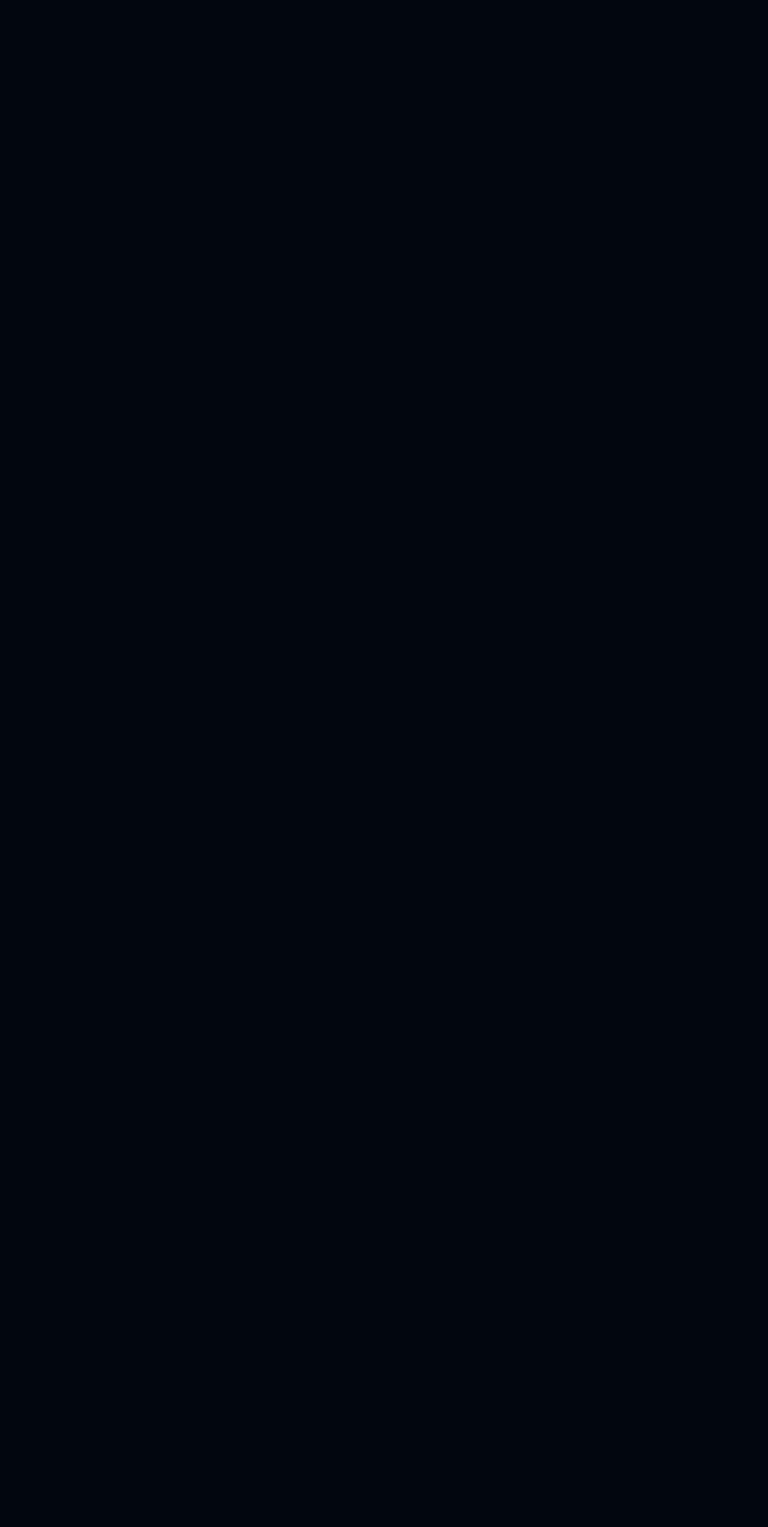
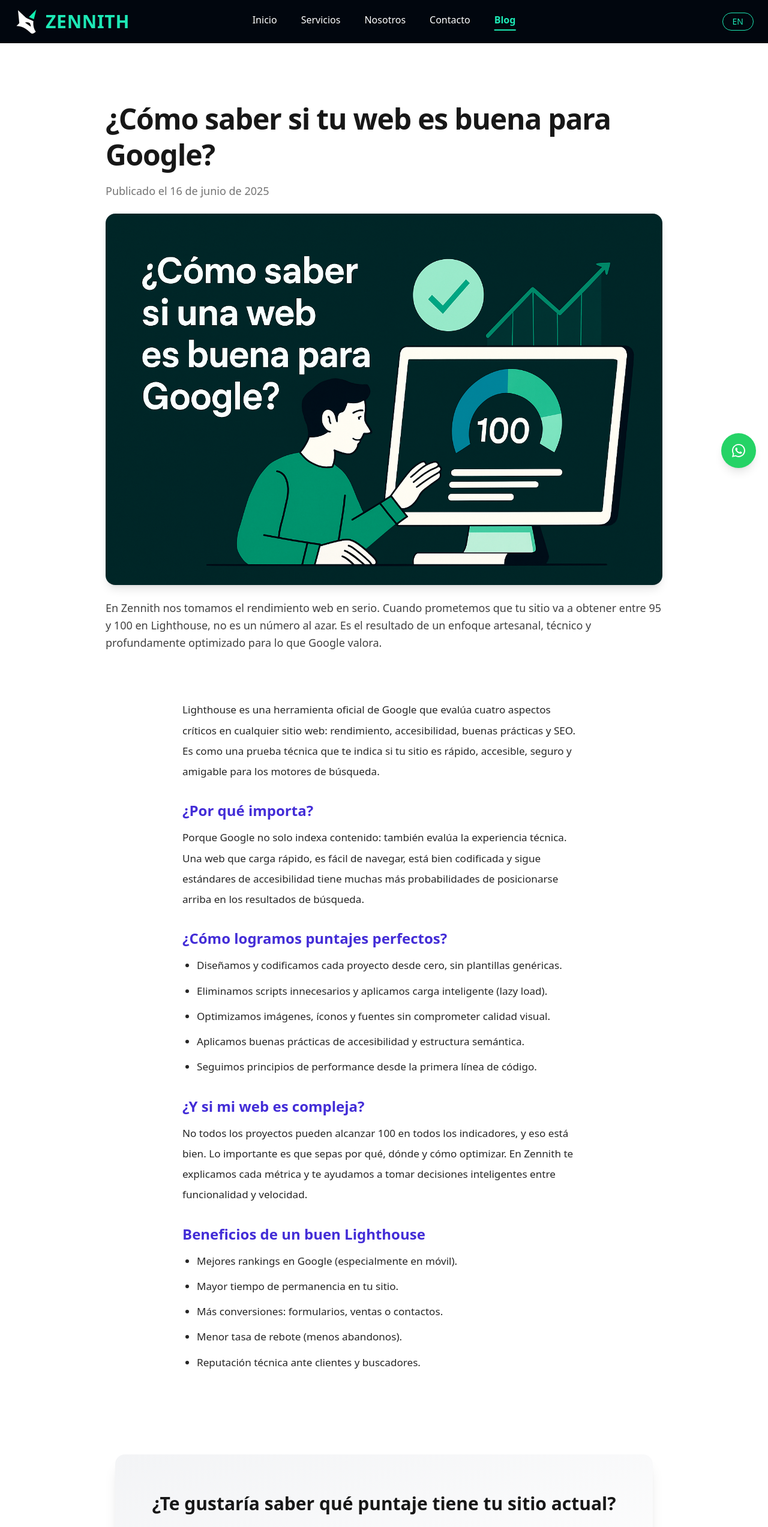
Before and after one commit to Nachiiitou/Zennith, a React (Vite) app: page /1/blog/como-medir-lighthouse in a window 1280 px wide. Before the commit this address had no page. Shown: the top 2545 px of the page at 60% size. Before the commit the page ends 800 px from the top, so only its background shows below. Built offline with nearby package versions, Linux system fonts and the light colour scheme.

Commit message:
Corregido las imagenes, anadido el blog y su primer post

```diff
--- a/src/App.jsx
+++ b/src/App.jsx
@@ -18,11 +18,11 @@ import Footer from "./components/global/Footer";
 import WhatsAppButton from "./components/global/WhatsAppButton";
 import ScrollToTop from "./components/global/ScrollToTop";
 
-
-// Páginas públicas
+// Páginas estáticas
 import SobreNosotros from "./pages/SobreNosotros";
 import Contacto from "./pages/Contacto";
 
+// Lazy-loaded principales
 const Home = lazy(() => import("./pages/Home"));
 const Servicios = lazy(() => import("./pages/Servicios"));
 const Automatizacion = lazy(() => import("./pages/servicios/Automatizacion"));
@@ -34,6 +34,10 @@ const IntegracionApis = lazy(() => import("./pages/servicios/IntegracionApis"));
 const AgentesIA = lazy(() => import("./pages/servicios/AgentesIA"));
 const BusinessIntelligence = lazy(() => import("./pages/servicios/BusinessIntelligence"));
 const Chatbots = lazy(() => import("./pages/servicios/Chatbots"));
+
+// Blog
+const Blog = lazy(() => import("./blog/index"));
+const ComoMedirLighthouse = lazy(() => import("./blog/como-saber-si-una-web-es-buena-para-google"));
 
 function LayoutWrapper() {
   const { lang } = useParams();
@@ -84,9 +88,7 @@ function AppWrapper() {
           {/* Redirección inicial */}
           <Route path="/" element={<Navigate to={`/${initialLang}`} replace />} />
 
-
-
-          {/* RUTAS PÚBLICAS MULTIIDIOMA */}
+          {/* RUTAS MULTIIDIOMA */}
           <Route path="/:lang" element={<LayoutWrapper />}>
             <Route index element={<Home />} />
             <Route path="servicios" element={<Servicios />} />
@@ -102,6 +104,9 @@ function AppWrapper() {
             <Route path="nosotros" element={<SobreNosotros />} />
             <Route path="contacto" element={<Contacto />} />
 
+            {/* BLOG */}
+            <Route path="blog" element={<Blog />} />
+            <Route path="blog/como-medir-lighthouse" element={<ComoMedirLighthouse />} />
           </Route>
         </Routes>
       </Suspense>
--- /dev/null
+++ b/src/blog/como-saber-si-una-web-es-buena-para-google.jsx
@@ -0,0 +1,97 @@
+import { Link } from "react-router-dom";
+
+export const meta = {
+  slug: "como-medir-lighthouse",
+  titulo: "¿Cómo saber si tu web es buena para Google?",
+  resumen:
+    "Te explicamos cómo se mide la calidad técnica de un sitio web y qué significa tener 100/100 en Lighthouse.",
+  fecha: "Junio 2025",
+  imagen: "/assets/blog/lighthouse.webp",
+};
+
+export default function ComoMedirLighthouse() {
+  return (
+    <div className="bg-white text-neutral-900 pb-20">
+      {/* HERO */}
+      <section className="px-6 md:px-12 pt-24 pb-10 max-w-5xl mx-auto">
+        <h1 className="text-4xl md:text-5xl font-extrabold mb-4 leading-tight tracking-tight">
+          {meta.titulo}
+        </h1>
+        <p className="text-neutral-500 text-base md:text-lg mb-4">
+          Publicado el 16 de junio de 2025
+        </p>
+
+        <div className="w-full overflow-hidden rounded-2xl shadow-lg my-6">
+          <img
+            src={meta.imagen}
+            alt="Gráfico de puntuación Lighthouse"
+            className="w-full h-auto object-contain transition duration-500"
+          />
+        </div>
+
+        <p className="text-lg text-neutral-700 leading-relaxed">
+          En Zennith nos tomamos el rendimiento web en serio. Cuando prometemos que tu sitio va a obtener entre 95 y 100 en Lighthouse, no es un número al azar. Es el resultado de un enfoque artesanal, técnico y profundamente optimizado para lo que Google valora.
+        </p>
+      </section>
+
+      {/* CONTENIDO */}
+      <section className="px-6 md:px-12 py-10 max-w-3xl mx-auto space-y-8 text-neutral-800 leading-loose text-[1.07rem]">
+        <p>
+          Lighthouse es una herramienta oficial de Google que evalúa cuatro aspectos críticos en cualquier sitio web: rendimiento, accesibilidad, buenas prácticas y SEO. Es como una prueba técnica que te indica si tu sitio es rápido, accesible, seguro y amigable para los motores de búsqueda.
+        </p>
+
+        <div>
+          <h2 className="text-2xl font-semibold mb-3 text-indigo-700">¿Por qué importa?</h2>
+          <p>
+            Porque Google no solo indexa contenido: también evalúa la experiencia técnica. Una web que carga rápido, es fácil de navegar, está bien codificada y sigue estándares de accesibilidad tiene muchas más probabilidades de posicionarse arriba en los resultados de búsqueda.
+          </p>
+        </div>
+
+        <div>
+          <h2 className="text-2xl font-semibold mb-3 text-indigo-700">¿Cómo logramos puntajes perfectos?</h2>
+          <ul className="list-disc pl-6 space-y-2">
+            <li>Diseñamos y codificamos cada proyecto desde cero, sin plantillas genéricas.</li>
+            <li>Eliminamos scripts innecesarios y aplicamos carga inteligente (lazy load).</li>
+            <li>Optimizamos imágenes, íconos y fuentes sin comprometer calidad visual.</li>
+            <li>Aplicamos buenas prácticas de accesibilidad y estructura semántica.</li>
+            <li>Seguimos principios de performance desde la primera línea de código.</li>
+          </ul>
+        </div>
+
+        <div>
+          <h2 className="text-2xl font-semibold mb-3 text-indigo-700">¿Y si mi web es compleja?</h2>
+          <p>
+            No todos los proyectos pueden alcanzar 100 en todos los indicadores, y eso está bien. Lo importante es que sepas por qué, dónde y cómo optimizar. En Zennith te explicamos cada métrica y te ayudamos a tomar decisiones inteligentes entre funcionalidad y velocidad.
+          </p>
+        </div>
+
+        <div>
+          <h2 className="text-2xl font-semibold mb-3 text-indigo-700">Beneficios de un buen Lighthouse</h2>
+          <ul className="list-disc pl-6 space-y-2">
+            <li>Mejores rankings en Google (especialmente en móvil).</li>
+            <li>Mayor tiempo de permanencia en tu sitio.</li>
+            <li>Más conversiones: formularios, ventas o contactos.</li>
+            <li>Menor tasa de rebote (menos abandonos).</li>
+            <li>Reputación técnica ante clientes y buscadores.</li>
+          </ul>
+        </div>
+      </section>
+
+      {/* CTA FINAL */}
+      <section className="px-6 md:px-12 py-16 max-w-4xl mx-auto text-center bg-gradient-to-br from-[#f3f4f6] to-white rounded-2xl shadow-xl mt-24">
+        <h3 className="text-3xl font-bold mb-4">
+          ¿Te gustaría saber qué puntaje tiene tu sitio actual?
+        </h3>
+        <p className="text-neutral-600 text-lg mb-6 max-w-xl mx-auto">
+          Podemos hacer una auditoría gratuita y mostrarte exactamente cómo mejorar el rendimiento de tu web para Google y tus usuarios.
+        </p>
+        <Link
+          to="/es/contacto"
+          className="inline-block px-6 py-3 bg-indigo-600 text-white rounded-xl font-semibold hover:bg-indigo-700 transition"
+        >
+          Solicitar Auditoría
+        </Link>
+      </section>
+    </div>
+  );
+}
--- /dev/null
+++ b/src/blog/index.jsx
@@ -0,0 +1,49 @@
+import { Link, useParams } from "react-router-dom";
+import { meta as lighthouse } from "./como-saber-si-una-web-es-buena-para-google";
+
+export default function BlogHome() {
+  const { lang } = useParams();
+
+  const post = {
+    ...lighthouse,
+    link: `/${lang}/blog/${lighthouse.slug}`,
+  };
+
+  return (
+    <div className="min-h-screen text-neutral-900 px-6 md:px-12 py-20 max-w-5xl mx-auto">
+      {/* ENCABEZADO */}
+      <header className="mb-16 text-center">
+        <h1 className="text-4xl md:text-5xl font-extrabold leading-tight mb-4 text-white">
+          Blog Zennith
+        </h1>
+        <p className="text-lg md:text-xl text-neutral-300 max-w-2xl mx-auto">
+          Publicamos ideas, casos reales y consejos para mejorar tu presencia digital cada semana.
+        </p>
+      </header>
+
+      {/* CARD ÚNICA */}
+      <Link
+        to={post.link}
+        className="block group overflow-hidden rounded-xl hover:shadow-xl transition duration-300 bg-white border border-neutral-200"
+      >
+        {/* Imagen en tamaño natural */}
+        <img
+          src={post.imagen}
+          alt={post.titulo}
+          className="w-full h-auto transition-transform duration-300 group-hover:scale-[1.01]"
+        />
+
+        {/* Contenido */}
+        <div className="px-4 py-5">
+          <h2 className="text-xl font-semibold mb-1 group-hover:text-indigo-600 transition-colors">
+            {post.titulo}
+          </h2>
+          <p className="text-sm text-neutral-500 mb-2">{post.fecha}</p>
+          <p className="text-sm md:text-base text-neutral-700 leading-snug">
+            {post.resumen}
+          </p>
+        </div>
+      </Link>
+    </div>
+  );
+}
--- a/src/components/global/Contacto.jsx
+++ b/src/components/global/Contacto.jsx
@@ -39,7 +39,7 @@ function Contacto() {
           ></textarea>
           <button
             type="submit"
-            className="w-full bg-[#1de9b6] text-black py-2 rounded font-semibold hover:bg-[#14cba1] transition"
+            className="w-full bg-[#1de9b6] text-black py-2 rounded font-semibold hover:bg-[#14cba1] transition cursor-pointer"
           >
             {t("contactoFormulario.form.boton")}
           </button>
@@ -49,7 +49,7 @@ function Contacto() {
         <div className="bg-[#111827] p-6 rounded-xl border border-gray-700 flex flex-col justify-center items-center text-center">
           <p className="mb-4">{t("contactoFormulario.whatsapp.texto")}</p>
           <a
-            href="https://wa.me/56962341655?text=Hola!%20Estoy%20interesado%20en%20los%20servicios%20de%20Zennith"
+            href="https://wa.me/56923901646?text=Hola!%20Estoy%20interesado%20en%20los%20servicios%20de%20Zennith"
             target="_blank"
             rel="noopener noreferrer"
             className="bg-[#25D366] text-white font-semibold px-6 py-3 rounded-full hover:bg-green-500 transition"
--- a/src/components/global/Navbar.jsx
+++ b/src/components/global/Navbar.jsx
@@ -42,6 +42,7 @@ const Navbar = ({ activeSection, toggleLanguage, lang }) => {
   const isServiciosPage = location.pathname.includes("/servicios");
   const isNosotrosPage = location.pathname.includes("/nosotros");
   const isContactoPage = location.pathname.includes("/contacto");
+  const isBlogPage = location.pathname.includes("/blog");
   const isHomePage = location.pathname === `/${lang}` || location.pathname === "/";
 
   return (
@@ -73,7 +74,7 @@ const Navbar = ({ activeSection, toggleLanguage, lang }) => {
               ? isNosotrosPage
               : item === "contacto"
               ? isContactoPage
-              : location.pathname.includes("/blog");
+              : isBlogPage;
 
           const activeClass = isActive
             ? "text-[#1de9b6] font-semibold border-b-2 border-[#1de9b6] pb-1"
@@ -88,7 +89,7 @@ const Navbar = ({ activeSection, toggleLanguage, lang }) => {
             >
               {isLink ? (
                 <Link
-                  to={item === "blog" ? "#" : `/${lang}/${item}`}
+                  to={`/${lang}/${item}`}
                   className="bg-transparent border-none p-0 m-0 text-inherit font-inherit cursor-pointer"
                 >
                   {item.charAt(0).toUpperCase() + item.slice(1)}
@@ -140,7 +141,7 @@ const Navbar = ({ activeSection, toggleLanguage, lang }) => {
             <div key={idx}>
               {["servicios", "nosotros", "contacto", "blog"].includes(item) ? (
                 <Link
-                  to={item === "blog" ? "#" : `/${lang}/${item}`}
+                  to={`/${lang}/${item}`}
                   onClick={() => setMenuOpen(false)}
                   className="block w-full text-left text-lg cursor-pointer"
                 >
--- a/src/locales/en/translation.json
+++ b/src/locales/en/translation.json
@@ -55,7 +55,7 @@
         "Scheduled notifications or tasks.",
         "Single-click internal workflows."
       ],
-      "imagen": "/assets/servicios/automation.webp",
+      "imagen": "/assets/servicios/automatizacion_en.webp",
       "caso": {
         "titulo": "How we helped a clinic save 40 hours per month",
         "contenido": "One client, a high-volume clinic, had staff manually copying data from their booking platform to their accounting system.\n\nWe automated this process through direct integration between both platforms, eliminating manual work entirely. Result: over 40 hours saved monthly, redirected to clinical tasks.\n\nAdditionally, errors were reduced, and information traceability improved."
@@ -84,7 +84,7 @@
         "Installation and configuration of new equipment.",
         "Server and PC maintenance/optimization."
       ],
-      "imagen": "/assets/servicios/support.webp",
+      "imagen": "/assets/servicios/soporte.webp",
       "caso": {
         "titulo": "How we helped an SMB avoid losses from network outages",
         "contenido": "An online sales company contacted us due to constant network crashes disrupting order processing.\n\nAfter a full diagnosis, we reconfigured their local network and standardized workstations. Result: stable operations with zero outages for 6+ months.\n\nWe also added preventive monitoring and instant remote support, drastically reducing response times."
@@ -113,7 +113,7 @@
         "Custom web platforms for bookings, sales, or operations.",
         "Overhauls of slow/outdated sites."
       ],
-      "imagen": "/assets/servicios/web-development.webp",
+      "imagen": "/assets/servicios/desarrollo_en.webp",
       "caso": {
         "titulo": "How we modernized a regional company's site",
         "contenido": "An agricultural SMB asked us to revamp their old, slow, non-mobile-friendly site.\n\nWe built a modern, SEO-optimized site with a self-manageable panel. Within 2 weeks, contact rates increased, and their image improved among clients and suppliers.\n\nTheir digital presence is now an active tool for closing deals."
@@ -142,7 +142,7 @@
         "Monthly broken link/form checks.",
         "Site restoration from failures/errors."
       ],
-      "imagen": "/assets/servicios/maintenance.webp",
+      "imagen": "/assets/servicios/mantenimiento_en.webp",
       "caso": {
         "titulo": "How we protected a site from cyberattacks",
         "contenido": "A client contacted us after their WordPress site was hacked, redirecting to malicious pages.\n\nWe restored from backup, fortified server security, and migrated to a stable structure.\n\nSince then, monthly maintenance has kept the site secure, fast, and uninterrupted."
@@ -171,7 +171,7 @@
         "Designing tech roadmaps.",
         "Digital transformation support."
       ],
-      "imagen": "/assets/servicios/consulting.webp",
+      "imagen": "/assets/servicios/consultoria_en.webp",
       "caso": {
         "titulo": "How we helped a sales team digitize processes",
         "contenido": "A distribution company needed to organize order flows and client tracking done manually.\n\nAfter consultations, we implemented a custom CRM, automated tasks, and trained the team.\n\nResult: streamlined operations with better visibility and fewer errors."
@@ -200,7 +200,7 @@
         "Automated reports from multiple sources.",
         "Inventory sync across different systems."
       ],
-      "imagen": "/assets/servicios/integration.webp",
+      "imagen": "/assets/servicios/integracion_en.webp",
       "caso": {
         "titulo": "How we connected e-commerce with auto-invoicing",
         "contenido": "A client manually issued invoices from their tax system after online sales.\n\nWe integrated their e-commerce with invoicing to auto-generate/send invoices upon payment.\n\nResult: errors eliminated, hours saved, faster delivery."
@@ -229,7 +229,7 @@
         "AI automating meetings/reminders.",
         "CRM-integrated agent for client data."
       ],
-      "imagen": "/assets/servicios/ai-agents.webp",
+      "imagen": "/assets/servicios/agentes_en.webp",
       "caso": {
         "titulo": "How an AI chatbot cut repetitive queries by 60%",
         "contenido": "An e-commerce client faced repetitive support tickets.\n\nWe built a custom AI agent trained on FAQs and policies, connected to their site and WhatsApp.\n\nWithin a month, tickets dropped 60%, freeing the team to handle complex cases."
@@ -494,7 +494,7 @@
         "100% brand-aligned design.",
         "Real scalability for the future."
       ],
-      "imagen": "/assets/servicios/code-example.webp",
+      "imagen": "/assets/servicios/codigo-ejemplo.webp",
       "subtexto": "Handmade web with React + Tailwind. No WordPress. No templates."
     },
     "lighthouse": {
@@ -537,7 +537,7 @@
         "Keep you involved throughout.",
         "Deliver a solid, fast, scalable product."
       ],
-      "imagen": "/assets/servicios/process.webp"
+      "imagen": "/assets/servicios/metodo.webp"
     },
     "queNo": {
       "titulo": "What We Avoid",
--- a/src/locales/es/translation.json
+++ b/src/locales/es/translation.json
@@ -364,7 +364,8 @@
 
 "tituloNosotros": "Sobre Nosotros",
 "nosotros": {
-  "descripcion": "Creamos tecnología digital hecha a medida para tu negocio. En Zennith combinamos innovación, código propio y enfoque estratégico para ayudarte a escalar, automatizar y destacarte online.",
+  "descripcion": "Creamos tecnología digital hecha a medida para tu negocio. En Zennith combinamos innovación, código propio y enfoque estratégico para ayudarte a escalar, automatizar y destacarte online. ",
+   "motivacion": "No construimos páginas web. Construimos herramientas digitales que hacen crecer negocios.",
   "item1": {
     "titulo": "Innovación y eficiencia",
     "texto": "Aplicamos automatización e IA para resolver problemas reales, optimizando procesos y aumentando la productividad."
@@ -515,6 +516,8 @@
 "sobreNosotros": {
   "meta": {
     "title": "Sobre Nosotros - Zennith",
+
+
     "description": "Descubre la filosofía, el stack y la forma de trabajo detrás de Zennith. Código 100% artesanal, sin WordPress ni plantillas. Totalmente a medida."
   },
   "titulo": "Sobre Nosotros",
```
Also changed, not shown: src/blog/BlogLayout.jsx (added, +28 -0 lines), src/components/home/SobreNosotros.jsx (+14 -0 lines), src/pages/Contacto.jsx (+14 -9 lines), public/assets/blog/lighthouse.webp (added).
